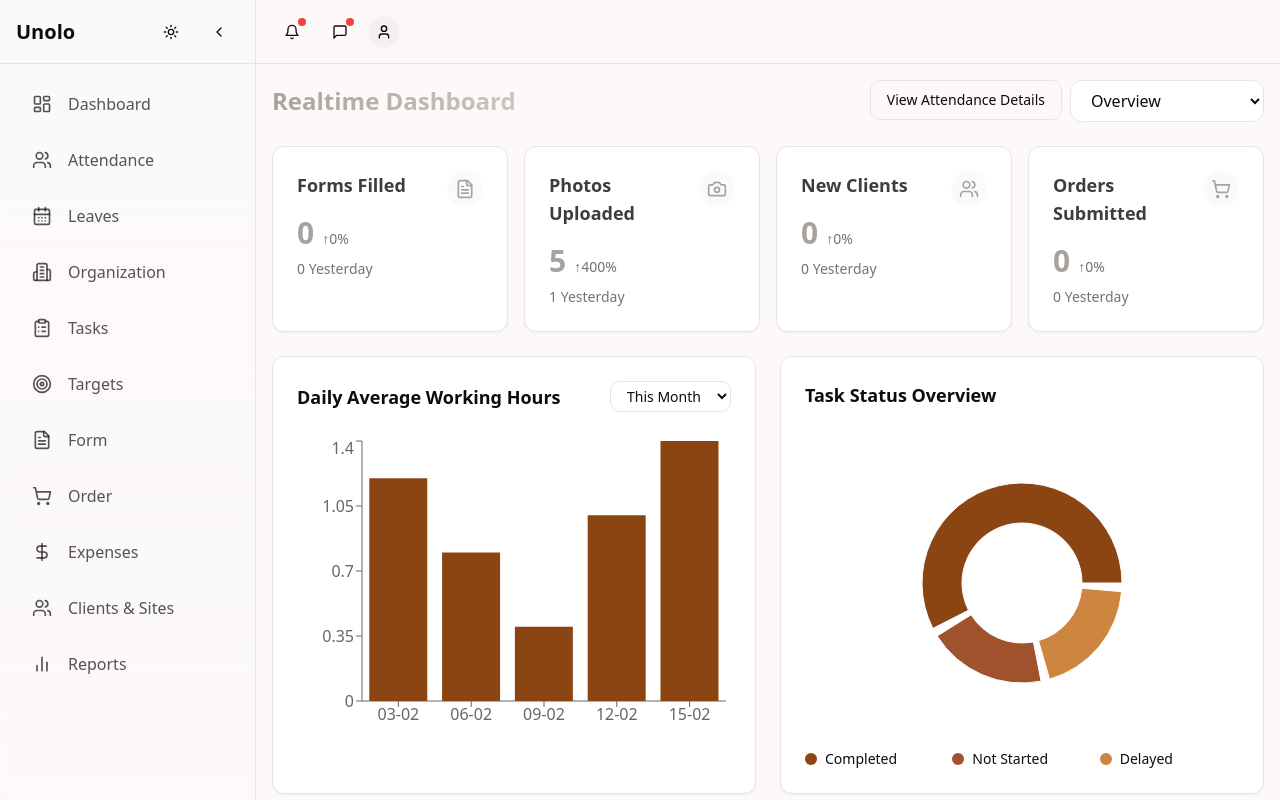
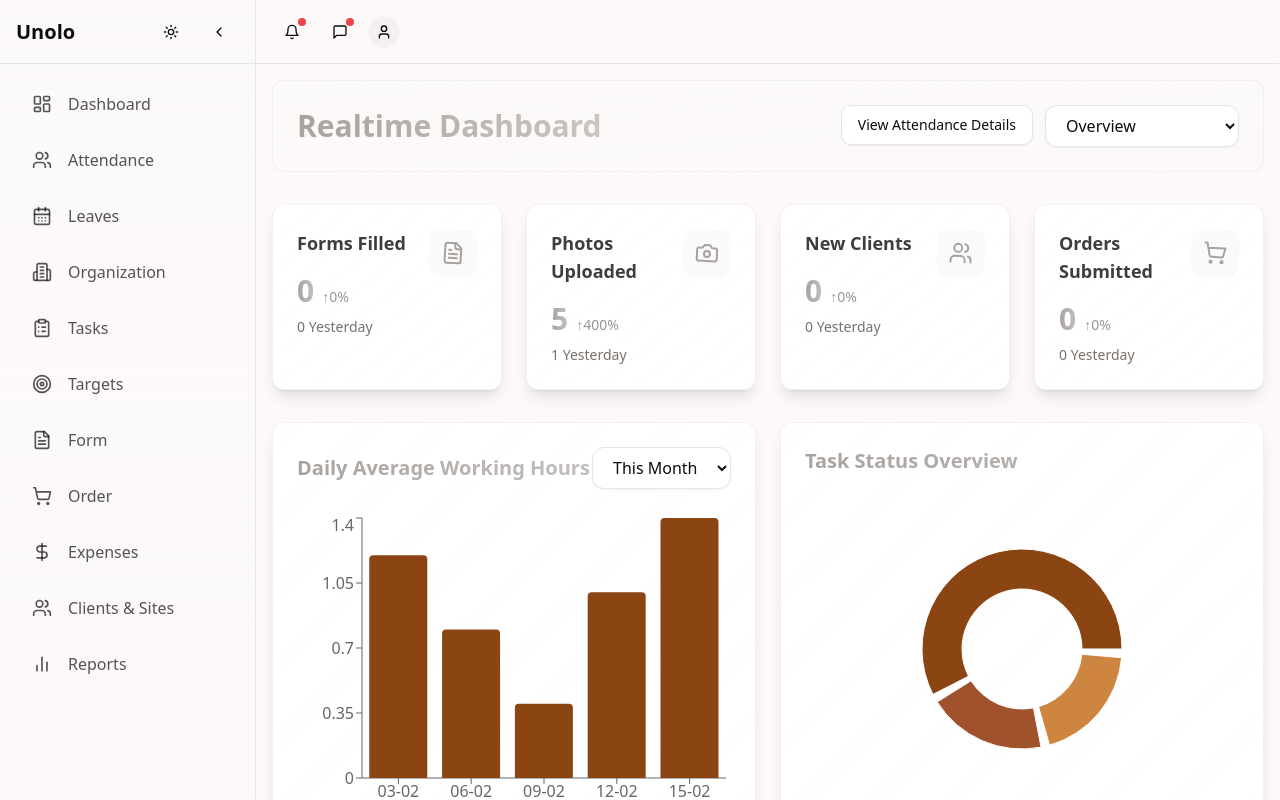
Before and after one commit to rajputdivyanshu81/unolo, a React (Vite) app: page / in a window 1280 px wide. Built offline with nearby package versions, Linux system fonts and the light colour scheme.

Commit message:
Improve dashboard appeal
Improve the visual appeal and distinctiveness of the dashboard.

```diff
--- a/src/pages/Index.tsx
+++ b/src/pages/Index.tsx
@@ -1,7 +1,8 @@
+
 import { Card } from "@/components/ui/card";
 import { DashboardLayout } from "@/components/DashboardLayout";
 import { BarChart2, Camera, FileText, ShoppingCart, Users } from "lucide-react";
-import { BarChart, Bar, XAxis, YAxis, ResponsiveContainer, PieChart, Pie, Cell } from 'recharts';
+import { BarChart, Bar, XAxis, YAxis, ResponsiveContainer, PieChart, Pie, Cell, Tooltip } from 'recharts';
 import { Link } from "react-router-dom";
 import { Button } from "@/components/ui/button";
 
@@ -23,20 +24,20 @@ const Index = () => {
   const COLORS = ['#8B4513', '#A0522D', '#CD853F'];
 
   const StatCard = ({ title, value, change, icon: Icon, yesterday }: any) => (
-    <Card className="p-4 sm:p-6 bg-card hover:bg-accent/5 transition-all">
+    <Card className="p-4 sm:p-6 bg-gradient-to-br from-card to-card/95 hover:from-accent/5 hover:to-accent/10 transition-all duration-300 shadow-lg hover:shadow-xl border border-border/50">
       <div className="flex items-start justify-between">
         <div>
           <h3 className="text-base sm:text-lg font-semibold text-foreground/80">{title}</h3>
           <div className="mt-4 flex items-baseline gap-2">
-            <span className="text-3xl font-bold text-primary">{value}</span>
-            <span className="text-sm text-muted-foreground">↑{change}%</span>
+            <span className="text-3xl font-bold bg-gradient-to-r from-primary to-primary/70 bg-clip-text text-transparent">{value}</span>
+            <span className="text-sm text-muted-foreground animate-pulse">↑{change}%</span>
           </div>
           <div className="mt-2 text-sm text-muted-foreground">
             {yesterday} Yesterday
           </div>
         </div>
-        <div className="p-2 bg-primary/5 rounded-full">
-          <Icon className="h-5 w-5 text-primary" />
+        <div className="p-3 bg-primary/5 rounded-xl rotate-3 hover:rotate-0 transition-transform duration-300">
+          <Icon className="h-6 w-6 text-primary" />
         </div>
       </div>
     </Card>
@@ -44,16 +45,18 @@ const Index = () => {
 
   return (
     <DashboardLayout>
-      <div className="space-y-6 animate-fade-in">
-        <div className="flex flex-col sm:flex-row justify-between items-start sm:items-center gap-4">
-          <h1 className="text-xl sm:text-2xl font-semibold bg-gradient-to-r from-primary to-primary/60 bg-clip-text text-transparent">
+      <div className="space-y-8 animate-fade-in">
+        <div className="flex flex-col sm:flex-row justify-between items-start sm:items-center gap-4 bg-gradient-to-br from-background to-accent/5 p-6 rounded-lg border border-border/50">
+          <h1 className="text-2xl sm:text-3xl font-bold bg-gradient-to-r from-primary to-primary/60 bg-clip-text text-transparent">
             Realtime Dashboard
           </h1>
-          <div className="flex flex-wrap gap-2 w-full sm:w-auto">
+          <div className="flex flex-wrap gap-3 w-full sm:w-auto">
             <Link to="/attendance">
-              <Button variant="outline">View Attendance Details</Button>
+              <Button variant="outline" className="bg-card hover:bg-accent/10 transition-colors duration-300 shadow-sm hover:shadow-md">
+                View Attendance Details
+              </Button>
             </Link>
-            <select className="w-full sm:w-auto px-4 py-2 rounded-lg border bg-card hover:bg-accent/50 transition-colors">
+            <select className="w-full sm:w-auto px-4 py-2 rounded-lg border bg-card hover:bg-accent/10 transition-colors duration-300 shadow-sm hover:shadow-md focus:ring-2 focus:ring-primary/20 outline-none">
               <option>Overview</option>
               <option>Live Location</option>
               <option>Timeline</option>
@@ -64,7 +67,7 @@ const Index = () => {
           </div>
         </div>
 
-        <div className="grid grid-cols-1 sm:grid-cols-2 lg:grid-cols-4 gap-4">
+        <div className="grid grid-cols-1 sm:grid-cols-2 lg:grid-cols-4 gap-6">
           <StatCard
             title="Forms Filled"
             value="0"
@@ -95,11 +98,13 @@ const Index = () => {
           />
         </div>
 
-        <div className="grid grid-cols-1 lg:grid-cols-2 gap-4 sm:gap-6">
-          <Card className="p-4 sm:p-6 bg-card">
+        <div className="grid grid-cols-1 lg:grid-cols-2 gap-6">
+          <Card className="p-6 bg-gradient-to-br from-card to-card/95 hover:from-accent/5 hover:to-accent/10 transition-all duration-300 shadow-lg hover:shadow-xl border border-border/50">
             <div className="flex justify-between items-center mb-6">
-              <h3 className="text-base sm:text-lg font-semibold">Daily Average Working Hours</h3>
-              <select className="px-3 py-1 rounded-md border bg-card text-sm">
+              <h3 className="text-lg sm:text-xl font-semibold bg-gradient-to-r from-primary to-primary/70 bg-clip-text text-transparent">
+                Daily Average Working Hours
+              </h3>
+              <select className="px-4 py-2 rounded-lg border bg-card hover:bg-accent/10 transition-colors duration-300 shadow-sm hover:shadow-md focus:ring-2 focus:ring-primary/20 outline-none">
                 <option>This Month</option>
                 <option>Last Month</option>
               </select>
@@ -109,14 +114,28 @@ const Index = () => {
                 <BarChart data={dailyData}>
                   <XAxis dataKey="date" />
                   <YAxis />
-                  <Bar dataKey="hours" fill="#8B4513" />
+                  <Tooltip
+                    contentStyle={{
+                      backgroundColor: 'rgba(255, 255, 255, 0.95)',
+                      border: 'none',
+                      borderRadius: '8px',
+                      boxShadow: '0 4px 6px -1px rgba(0, 0, 0, 0.1)',
+                    }}
+                  />
+                  <Bar
+                    dataKey="hours"
+                    fill="#8B4513"
+                    radius={[4, 4, 0, 0]}
+                  />
                 </BarChart>
               </ResponsiveContainer>
             </div>
           </Card>
 
-          <Card className="p-4 sm:p-6 bg-card">
-            <h3 className="text-base sm:text-lg font-semibold mb-6">Task Status Overview</h3>
+          <Card className="p-6 bg-gradient-to-br from-card to-card/95 hover:from-accent/5 hover:to-accent/10 transition-all duration-300 shadow-lg hover:shadow-xl border border-border/50">
+            <h3 className="text-lg sm:text-xl font-semibold bg-gradient-to-r from-primary to-primary/70 bg-clip-text text-transparent mb-6">
+              Task Status Overview
+            </h3>
             <div className="h-[300px] w-full">
               <ResponsiveContainer width="100%" height="100%">
                 <PieChart>
@@ -128,25 +147,37 @@ const Index = () => {
                     dataKey="value"
                   >
                     {taskData.map((entry, index) => (
-                      <Cell key={`cell-${index}`} fill={COLORS[index % COLORS.length]} />
+                      <Cell
+                        key={`cell-${index}`}
+                        fill={COLORS[index % COLORS.length]}
+                        className="hover:opacity-80 transition-opacity duration-300"
+                      />
                     ))}
                   </Pie>
+                  <Tooltip
+                    contentStyle={{
+                      backgroundColor: 'rgba(255, 255, 255, 0.95)',
+                      border: 'none',
+                      borderRadius: '8px',
+                      boxShadow: '0 4px 6px -1px rgba(0, 0, 0, 0.1)',
+                    }}
+                  />
                 </PieChart>
               </ResponsiveContainer>
             </div>
-            <div className="grid grid-cols-3 gap-2 mt-4">
-              <div className="flex items-center gap-2">
-                <div className="w-3 h-3 rounded-full" style={{ backgroundColor: COLORS[0] }} />
-                <span className="text-sm">Completed</span>
-              </div>
-              <div className="flex items-center gap-2">
-                <div className="w-3 h-3 rounded-full" style={{ backgroundColor: COLORS[1] }} />
-                <span className="text-sm">Not Started</span>
-              </div>
-              <div className="flex items-center gap-2">
-                <div className="w-3 h-3 rounded-full" style={{ backgroundColor: COLORS[2] }} />
-                <span className="text-sm">Delayed</span>
-              </div>
+            <div className="grid grid-cols-3 gap-4 mt-6">
+              {taskData.map((item, index) => (
+                <div key={item.name} className="flex items-center gap-2 p-2 rounded-lg hover:bg-accent/5 transition-colors">
+                  <div
+                    className="w-3 h-3 rounded-full"
+                    style={{ backgroundColor: COLORS[index] }}
+                  />
+                  <div className="flex flex-col">
+                    <span className="text-sm font-medium">{item.name}</span>
+                    <span className="text-xs text-muted-foreground">{item.value}%</span>
+                  </div>
+                </div>
+              ))}
             </div>
           </Card>
         </div>
```
